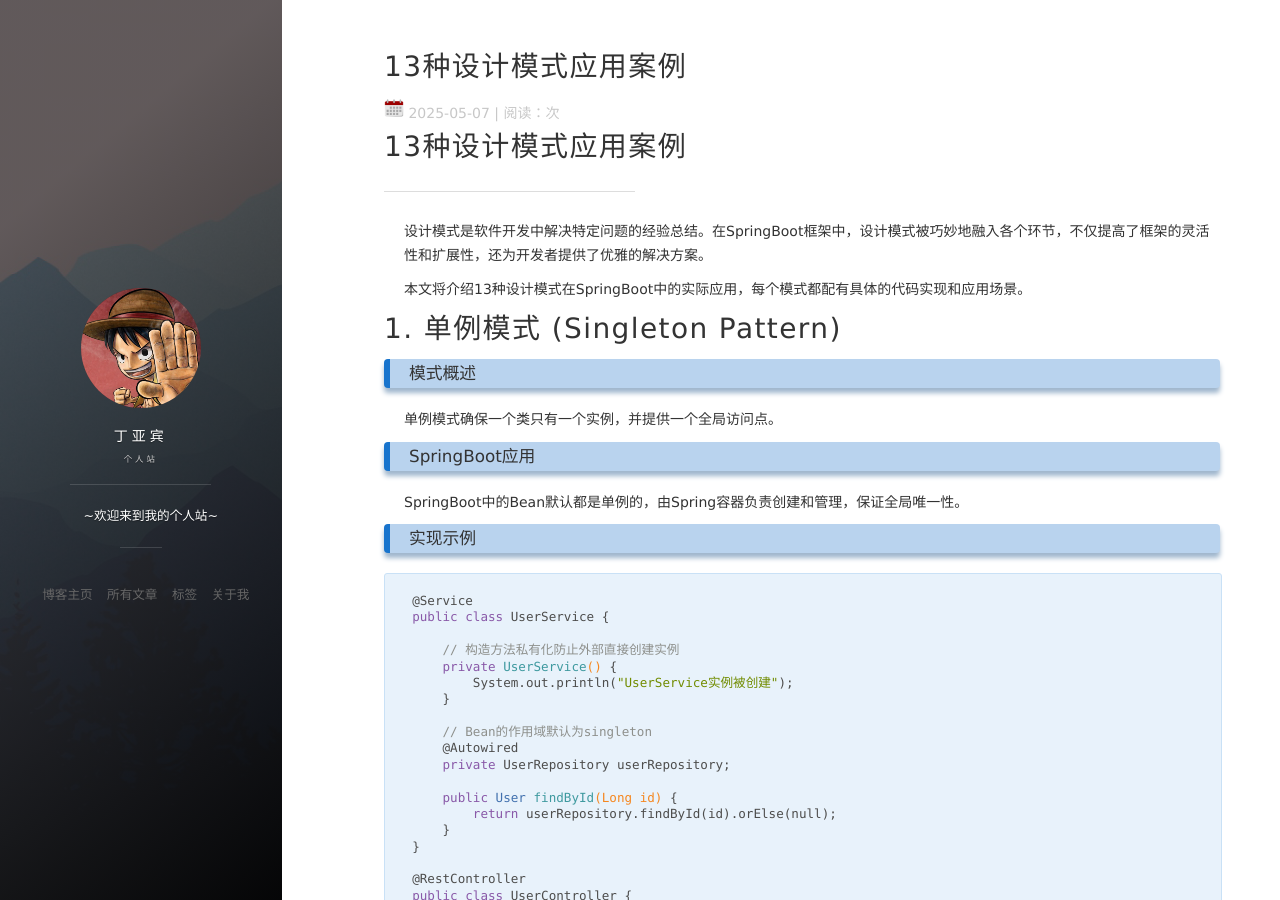
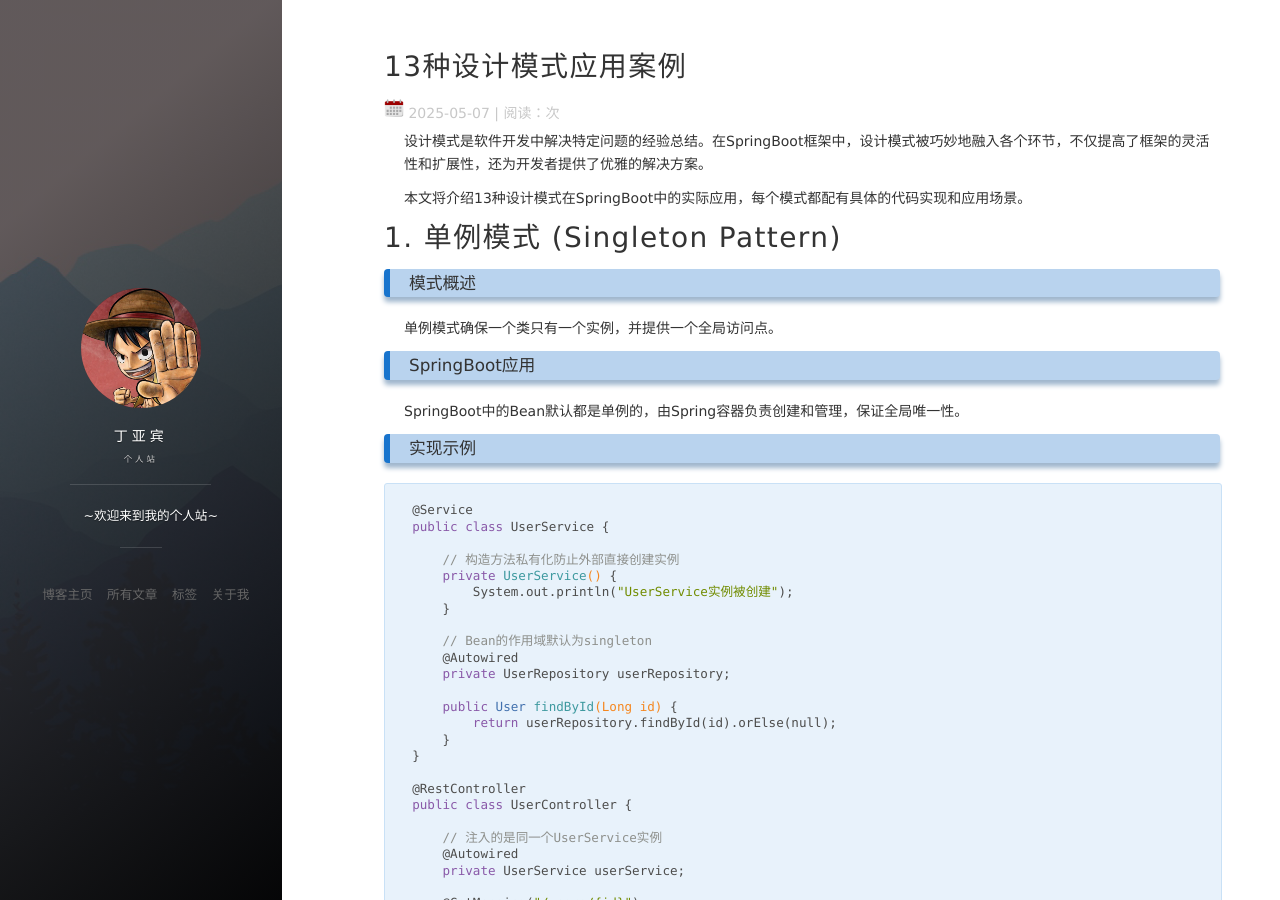
Before and after one commit to dingyabin/dingyabin.github.io, a Jekyll site: the page built from _posts/2025-05-07-DesignPatterns.md, in a window 1280 px wide and 900 px high. Built offline with Jekyll 4.4.1, drawn with Linux system fonts in a browser that asks for light colours; nearby versions of some CDN libraries; comment, search, counter and statistics services are not loaded.

Commit message:
13种设计模式应用案例

```diff
--- a/_posts/2025-05-07-DesignPatterns.md
+++ b/_posts/2025-05-07-DesignPatterns.md
@@ -4,11 +4,6 @@ title: 13种设计模式应用案例
 date: 2025-05-07
 tags: 设计模式
 ---
-
-#  13种设计模式应用案例
-
-__ _ _ _ _
-
 设计模式是软件开发中解决特定问题的经验总结。在SpringBoot框架中，设计模式被巧妙地融入各个环节，不仅提高了框架的灵活性和扩展性，还为开发者提供了优雅的解决方案。
 
 本文将介绍13种设计模式在SpringBoot中的实际应用，每个模式都配有具体的代码实现和应用场景。
```
